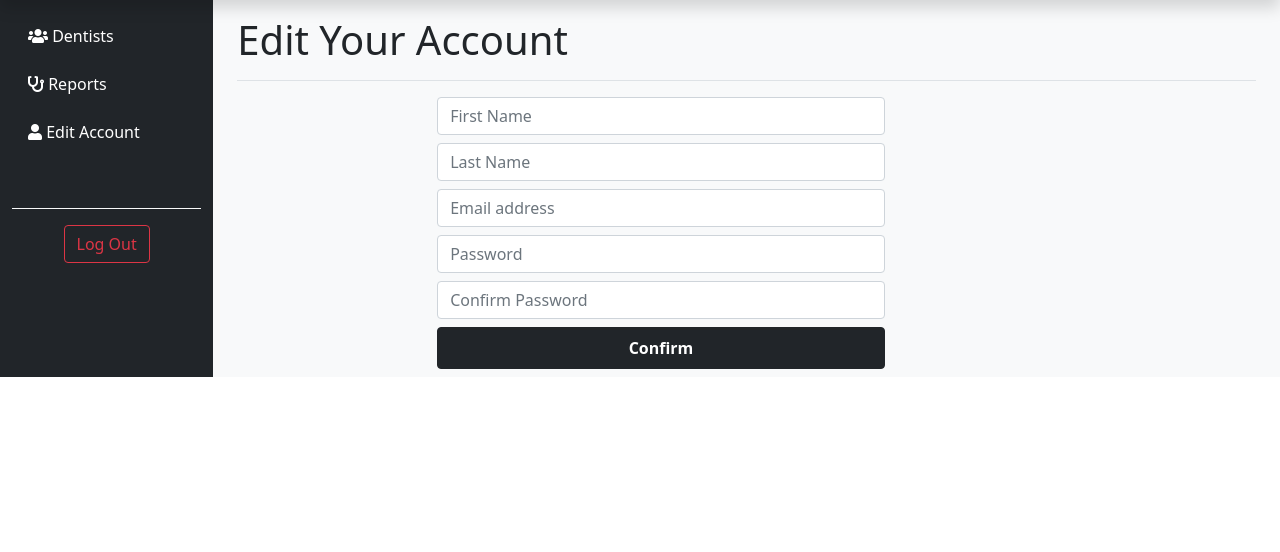
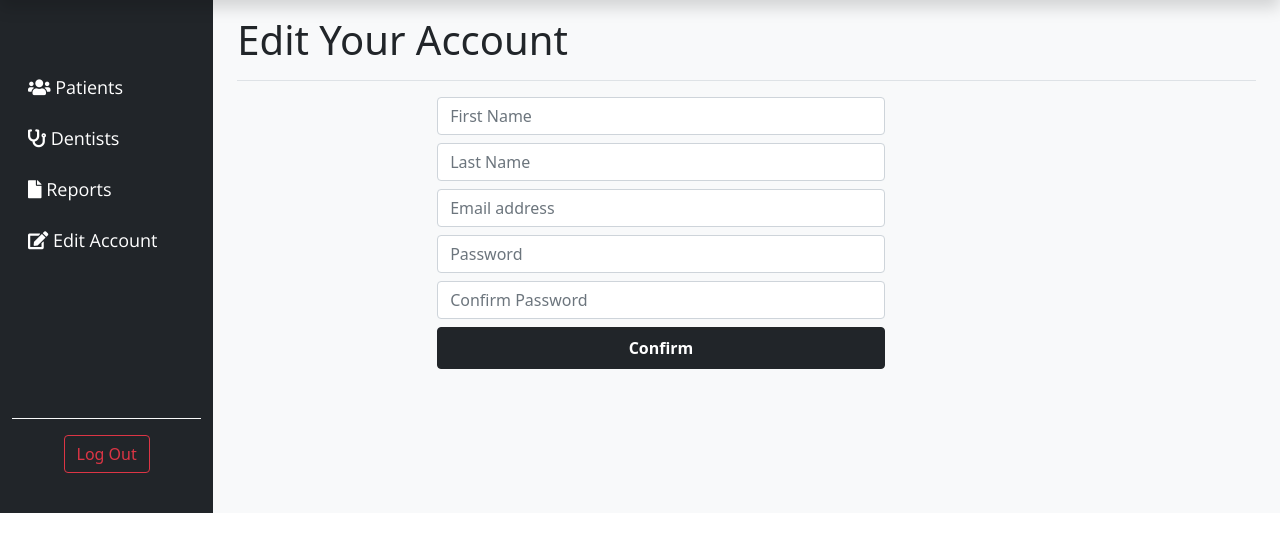
Before and after one commit to sandy18019/Diagnosis-and-predection-of-periodontally-teeth, a PHP site: page /GRADUATION/admin/editaccount.php in a window 1280 px wide. Shown: the part 40-592 px from the top of the page. Run offline with PHP 8.4, Linux system fonts and the light colour scheme; some libraries are stand-ins or nearby versions.

Commit message:
admin ui and navigations

```diff
--- a/admin/editaccount.php
+++ b/admin/editaccount.php
@@ -7,7 +7,7 @@
     <!-- Required meta tags -->
     <meta charset="utf-8">
     <meta name="viewport" content="width=device-width, initial-scale=1">
-    <link rel="stylesheet" href="admin.css">
+    <link rel="stylesheet" href="../admin.css">
     <!-- Bootstrap CSS -->
     <link href="https://cdn.jsdelivr.net/npm/bootstrap@5.0.0-beta1/dist/css/bootstrap.min.css" rel="stylesheet" integrity="sha384-giJF6kkoqNQ00vy+HMDP7azOuL0xtbfIcaT9wjKHr8RbDVddVHyTfAAsrekwKmP1" crossorigin="anonymous">
     <link rel="stylesheet" href="https://cdnjs.cloudflare.com/ajax/libs/twitter-bootstrap/4.5.2/css/bootstrap.css">
@@ -29,37 +29,44 @@
 
     <div class="container-fluid">
         <div class="row">
-            <nav id="sidebarMenu" class="col-md-3 col-lg-2 d-md-block bg-dark sidebar collapse ">
+        <nav id="sidebarMenu" class="col-md-3 col-lg-2 d-md-block bg-dark sidebar collapse ">
                 <div class="position-sticky pt-3">
                     <ul class="nav flex-column">
-                    <li class="nav-item  mb-2">
+                        <li class="nav-item  mb-2">
+                            <a class="nav-link  text-white" href="adminPatientList.php">
+                                <i class="fas fa-users"></i>
+                                Patients
+                            </a>
+                        </li>
+                        <li class="nav-item  mb-2">
                             <a class="nav-link  text-white" href="dentists.php">
-                                <i class="fas fa-users"></i>
+                                <i class="fas fa-stethoscope"></i>
                                 Dentists
                             </a>
                         </li>
                         <li class="nav-item  mb-2">
-                            <a class="nav-link  text-white" href="reports.php">
-                              <i class="fas fa-stethoscope"></i>
+                            <a class="nav-link  text-white" href="adminReports.php">
+                              <i class="fas fa-file"></i>
                                 Reports
                             </a>
                         </li>
                         <li class="nav-item  mb-2">
                             <a class="nav-link text-white" href="editaccount.php">
-                             <i class="fa fa-user"></i>
-                                Edit Account
+                             <i class="fa fa-edit"></i>
+                              Edit Account
                             </a>
                         </li>
                     </ul>
                     <div class="border-top border-light p-3 mb-4 mt-5">
 
                         <div class="text-center">
-                            <a href="logout.php" class="btn btn-outline-danger">Log Out</a>
+                            <a href="../logout.php" class="btn btn-outline-danger">Log Out</a>
                         </div>
 
                     </div>
                 </div>
             </nav>
+
             <?php
 $view= new view;
 $view->edit();
--- a/view/view.php
+++ b/view/view.php
@@ -197,7 +197,7 @@
                     </table>
                 </div>
                 <tfoot>
-                  <a class="btn btn-dark" href="admin/addDentist.php" role="button">add dentist</a>
+                  <a class="btn btn-dark" href="addDentist.php" role="button">add dentist</a>
 
                 </tfoot>
             </div>
@@ -280,5 +280,4 @@
     echo $str;
 }
 
-
 }?>
```
Also changed, not shown: admin/addDentist.php (+13 -7 lines), admin/adminPatientList.php (+20 -10 lines), admin/adminReports.php (+19 -5 lines), admin/dentists.php (+10 -2 lines).
